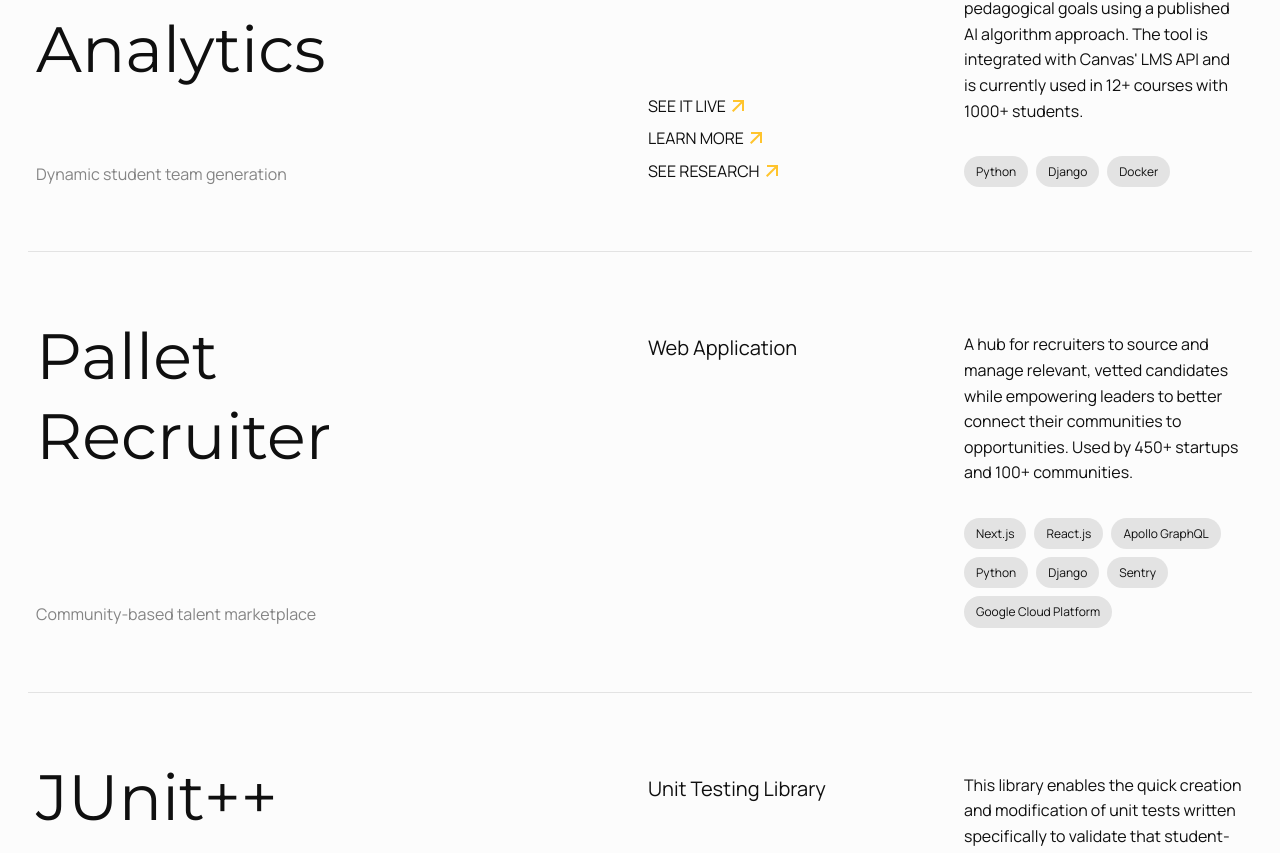
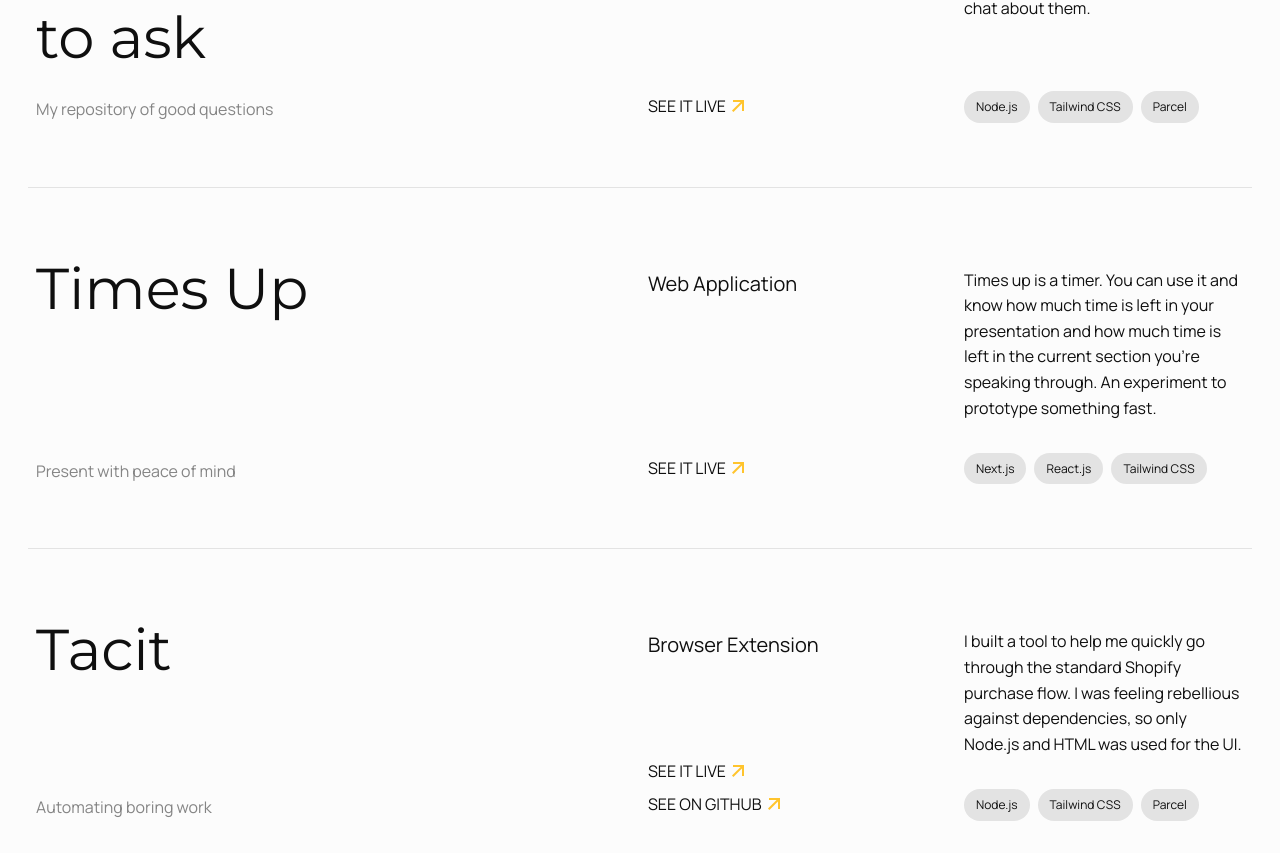
Before and after one commit to Opeyem1a/portfolio-v2, a Next.js app: page / in a window 1280 px wide. Shown: the part 1923-2776 px from the top of the page. Built offline with nearby package versions, Linux system fonts and the light colour scheme.

Commit message:
add new projects (#49)

```diff
--- a/src/components/ProjectRow/index.tsx
+++ b/src/components/ProjectRow/index.tsx
@@ -111,7 +111,7 @@
 `;
 
 const ProjectTitle = styled(Text)`
-    font-size: 4rem;
+    font-size: 3.6rem;
     line-height: 125%;
 
     ${mobileOnly} {
--- a/src/data/projects.ts
+++ b/src/data/projects.ts
@@ -12,6 +12,55 @@
 };
 
 const PROJECTS: Project[] = [
+    {
+        title: 'Something to ask',
+        subtitle: 'My repository of good questions',
+        category: 'Web Application',
+        description: [
+            'I like to collect good questions and these are my favourite. I always love to chat about them.',
+        ],
+        links: [
+            {
+                title: 'See it live',
+                link: 'https://whatdoyouthink.vercel.app/questions',
+            },
+        ],
+        skills: ['Node.js', 'Tailwind CSS', 'Parcel'],
+    },
+    {
+        title: 'Times Up',
+        subtitle: 'Present with peace of mind',
+        category: 'Web Application',
+        description: [
+            "Times up is a timer. You can use it and know how much time is left in your presentation and how much time is left in the current section you're speaking through. An experiment to prototype something fast.",
+        ],
+        links: [
+            {
+                title: 'See it live',
+                link: 'https://timesupnow.vercel.app',
+            },
+        ],
+        skills: ['Next.js', 'React.js', 'Tailwind CSS'],
+    },
+    {
+        title: 'Tacit',
+        subtitle: 'Automating boring work',
+        category: 'Browser Extension',
+        description: [
+            'I built a tool to help me quickly go through the standard Shopify purchase flow. I was feeling rebellious against dependencies, so only Node.js and HTML was used for the UI.',
+        ],
+        links: [
+            {
+                title: 'See it live',
+                link: 'https://addons.mozilla.org/en-CA/firefox/addon/tacit/',
+            },
+            {
+                title: 'See on GitHub',
+                link: 'https://github.com/Opeyem1a/tacit',
+            },
+        ],
+        skills: ['Node.js', 'Tailwind CSS', 'Parcel'],
+    },
     {
         title: 'Teamable Analytics',
         subtitle: 'Dynamic student team generation',
```
